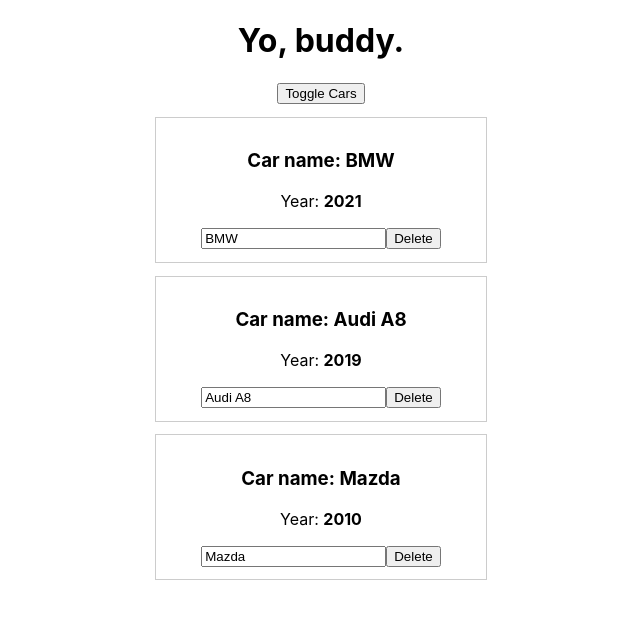
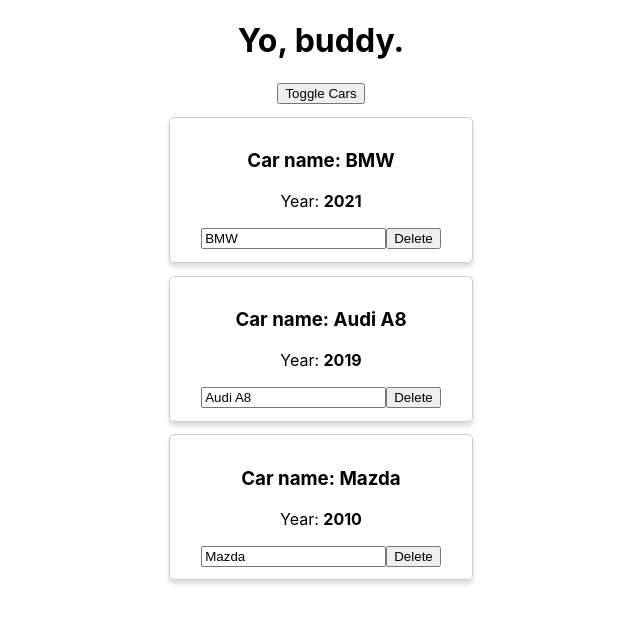
Before and after one commit to asovacloud/pikadu, a React (Create React App) app: page / in a window 1280 px wide. Shown: the top 624 px of the page, without its empty margins (319-959 px from the left). Built offline with nearby package versions, Linux system fonts and the light colour scheme.

Commit message:
Inline Styles

```diff
--- a/src/App.js
+++ b/src/App.js
@@ -73,7 +73,14 @@
 
         <button onClick={this.toggleCarsHandler}>Toggle Cars</button>
 
-        { this.state.showCars && cars }
+        { this.state.showCars && (
+            <div style={{
+              maxWidth: '19rem',
+              margin: '0 auto'
+            }}>
+              {cars}
+            </div>
+        ) }
       </div>
     );
   }
--- a/src/Car/Car.js
+++ b/src/Car/Car.js
@@ -4,9 +4,10 @@
 export default ({name, year, onChangeName, onDelete}) => (
     <div style={{
         border: '1px solid #ccc',
-    margin: '0.8rem auto',
-    maxWidth: '19rem',
-    padding: '0.8rem'
+        margin: '0.8rem 0',
+        padding: '0.8rem',
+        boxShadow: '0 4px 5px rgba(0,0,0,0.14)',
+        borderRadius: '5px'
     }}>
         <h3>Car name: {name}</h3>
         <p>Year: <strong>{year}</strong></p>
```
Lines whose indentation alone changed are shown as unchanged.
